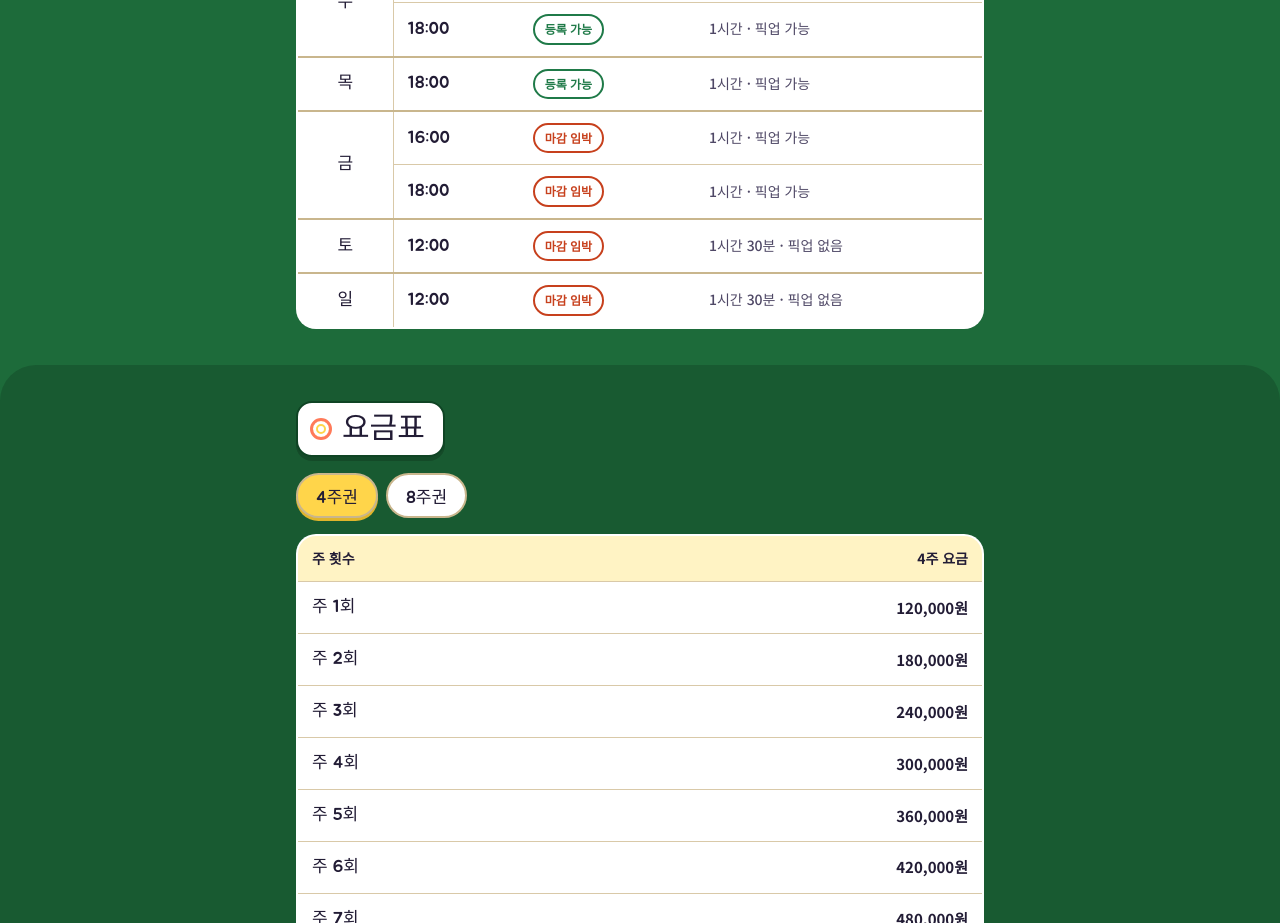
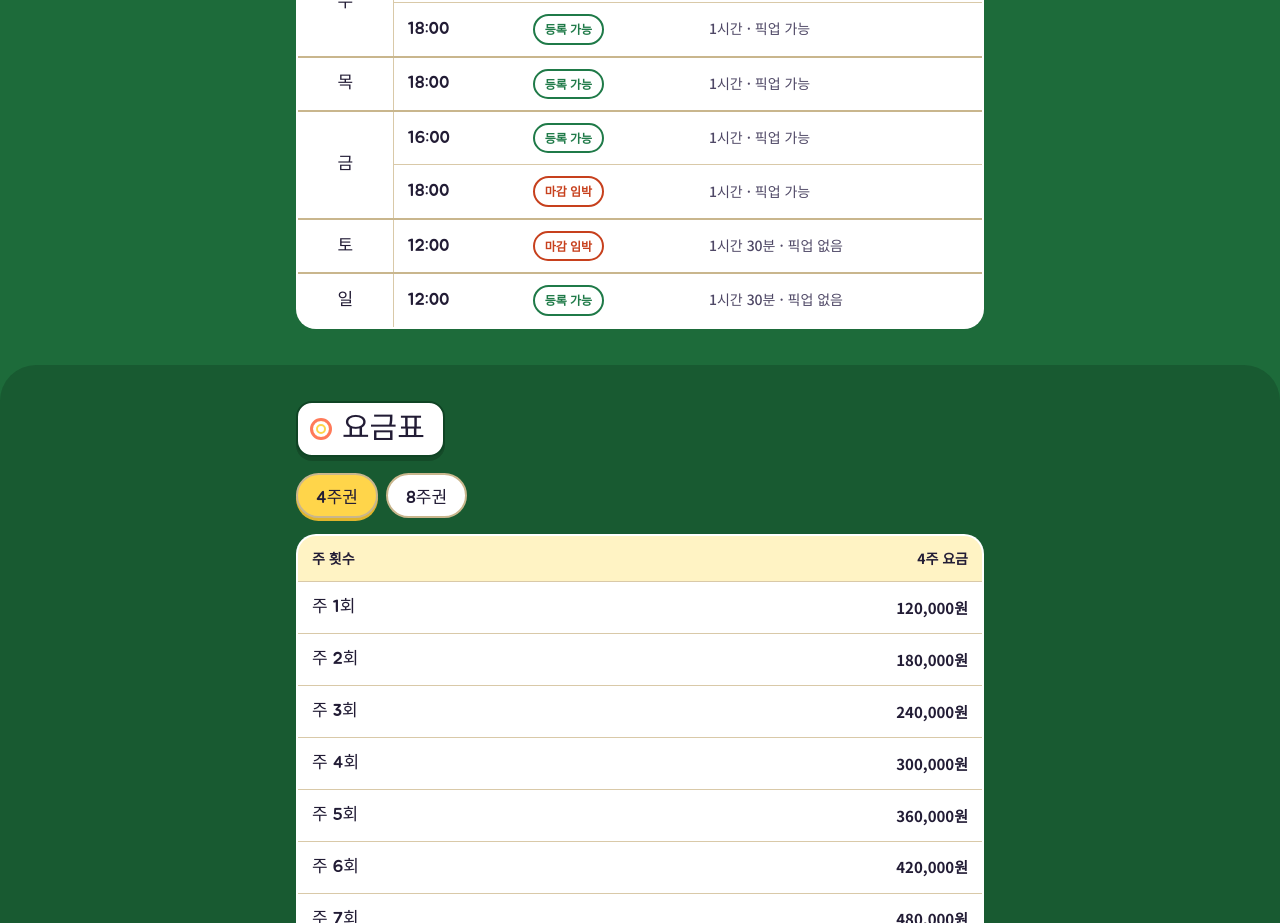
Before and after one commit to kyeong9278-eng/kyeong9278-eng.github.io, a plain HTML site: page index.html in a window 1280 px wide. Shown: the part 3140-4063 px from the top of the page. Drawn offline with Linux system fonts and the light colour scheme; no server answers.

Commit message:
마감 임박 기준 6명으로 변경
Co-Authored-By: Claude Opus 5.5 <noreply@anthropic.com>
Claude-Session: https://claude.ai/code/session_01UHNQM6CjkFy2PitDEomUDQ

```diff
--- a/index.html
+++ b/index.html
@@ -347,7 +347,7 @@ document.querySelectorAll('.tabs button').forEach(b=>b.addEventListener('click',
 }));
 const ds=document.querySelectorAll('.coach details');
 ds.forEach(d=>d.addEventListener('toggle',()=>ds.forEach(o=>{if(o!==d&&o.open!==d.open)o.open=d.open;})));
-// 시간표 현황: 아래 숫자(현재 인원)만 바꾸면 표시가 자동으로 바뀝니다. 정원 10명, 5명부터 마감 임박
+// 시간표 현황: 아래 숫자(현재 인원)만 바꾸면 표시가 자동으로 바뀝니다. 정원 10명, 6명부터 마감 임박
 const SCHEDULE=[
   ['월','16:00',3,'1시간 · 픽업 가능'],['월','18:00',4,'1시간 · 픽업 가능'],
   ['화','18:00',7,'1시간 · 픽업 가능'],
@@ -356,7 +356,7 @@ const SCHEDULE=[
   ['금','16:00',5,'1시간 · 픽업 가능'],['금','18:00',8,'1시간 · 픽업 가능'],
   ['토','12:00',6,'1시간 30분 · 픽업 없음'],
   ['일','12:00',5,'1시간 30분 · 픽업 없음']];
-const CAP=10, NEAR=5;
+const CAP=10, NEAR=6;
 // 구글 시트 연동: 시트를 '웹에 게시'(CSV)한 주소를 아래에 넣으면, 위 숫자 대신 시트 내용으로 표시됩니다.
 // 시트 칸 순서: 요일 | 시간 | 현재인원 | 안내   (첫 줄은 제목 줄)
 const SHEET_CSV_URL='https://docs.google.com/spreadsheets/d/e/2PACX-1vQe4M20xrkKygFp7PlOBbeM3Drtf_AA4JqsaB4mRuUGLxiIHRktgmBi01XRACV22HJKOeZ1Ukpukvqf/pub?output=csv';
```
